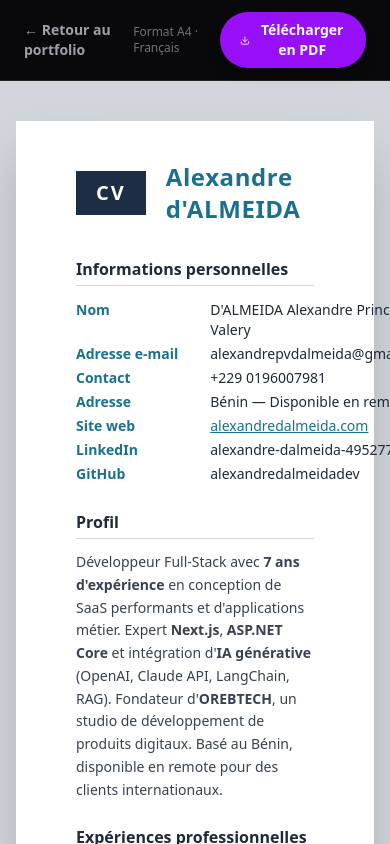
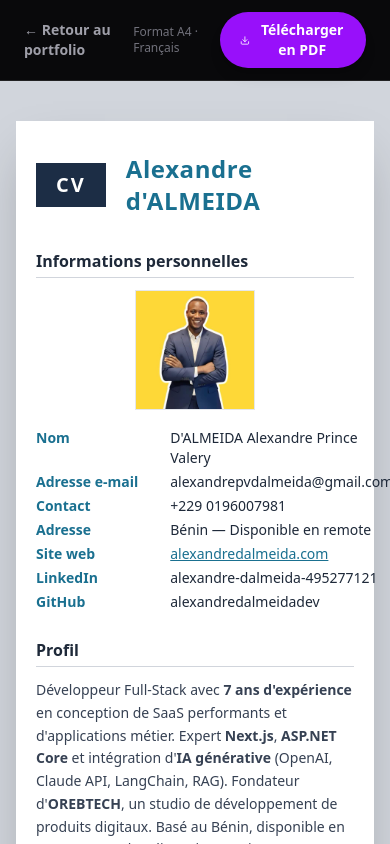
Before and after one commit to alexandredalmeidadev/portfolio, a Next.js app: page /cv in a window 390 px wide. Built offline with nearby package versions, Linux system fonts and the light colour scheme; a web font is replaced by a local one.

Commit message:
fix(cv): responsive mobile (padding fixe, bloc infos empilé, tableau compétences)

```diff
--- a/app/cv/page.tsx
+++ b/app/cv/page.tsx
@@ -161,8 +161,8 @@ export default function CVPage() {
       {/* Document */}
       <div className="cv-wrapper bg-gray-300 py-10 px-4 min-h-screen">
         <div
-          className="cv-doc mx-auto bg-white shadow-2xl"
-          style={{ maxWidth: "794px", padding: "40px 60px" }}
+          className="cv-doc mx-auto bg-white shadow-2xl w-full px-5 py-8 sm:px-10 sm:py-10 md:px-[60px]"
+          style={{ maxWidth: "794px" }}
         >
           {/* HEADER */}
           <div className="flex items-center gap-5 mb-8">
@@ -176,8 +176,8 @@ export default function CVPage() {
 
           {/* INFORMATIONS PERSONNELLES */}
           <CvSection title="Informations personnelles">
-            <div className="flex gap-8 items-start">
-              <table className="flex-1 text-sm">
+            <div className="flex flex-col-reverse sm:flex-row gap-4 sm:gap-8 items-start">
+              <table className="flex-1 w-full text-sm">
                 <tbody>
                   <InfoRow label="Nom" value="D'ALMEIDA Alexandre Prince Valery" />
                   <InfoRow label="Adresse e-mail" value="alexandrepvdalmeida@gmail.com" />
@@ -188,7 +188,7 @@ export default function CVPage() {
                   <InfoRow label="GitHub" value="alexandredalmeidadev" />
                 </tbody>
               </table>
-              <div className="shrink-0">
+              <div className="shrink-0 mx-auto sm:mx-0">
                 {/* eslint-disable-next-line @next/next/no-img-element */}
                 <img
                   src="/maphoto.jpg"
@@ -291,7 +291,7 @@ export default function CVPage() {
                     </td>
                     <td
                       style={{ color: TEAL }}
-                      className="py-0.5 pr-6 align-top font-bold whitespace-nowrap"
+                      className="py-0.5 pr-2 sm:pr-6 align-top font-bold sm:whitespace-nowrap"
                     >
                       {label}
                     </td>
```
